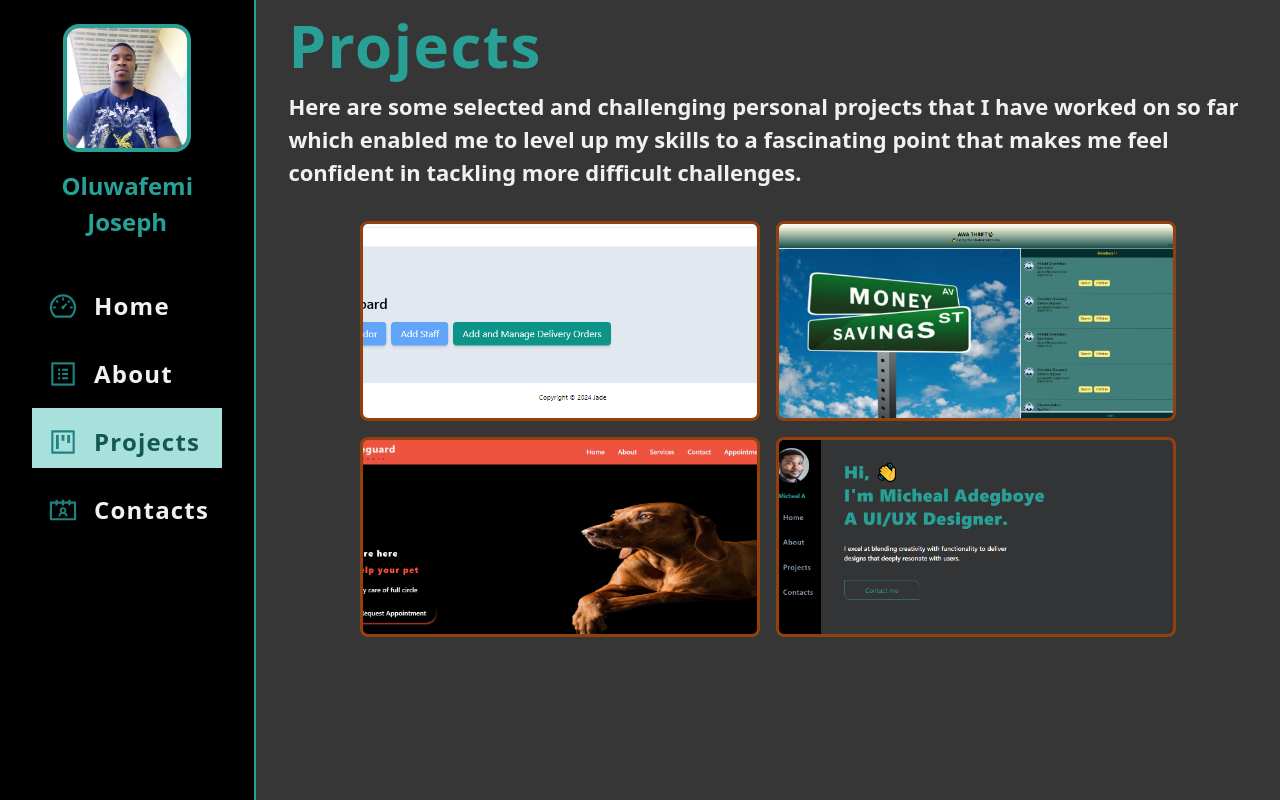
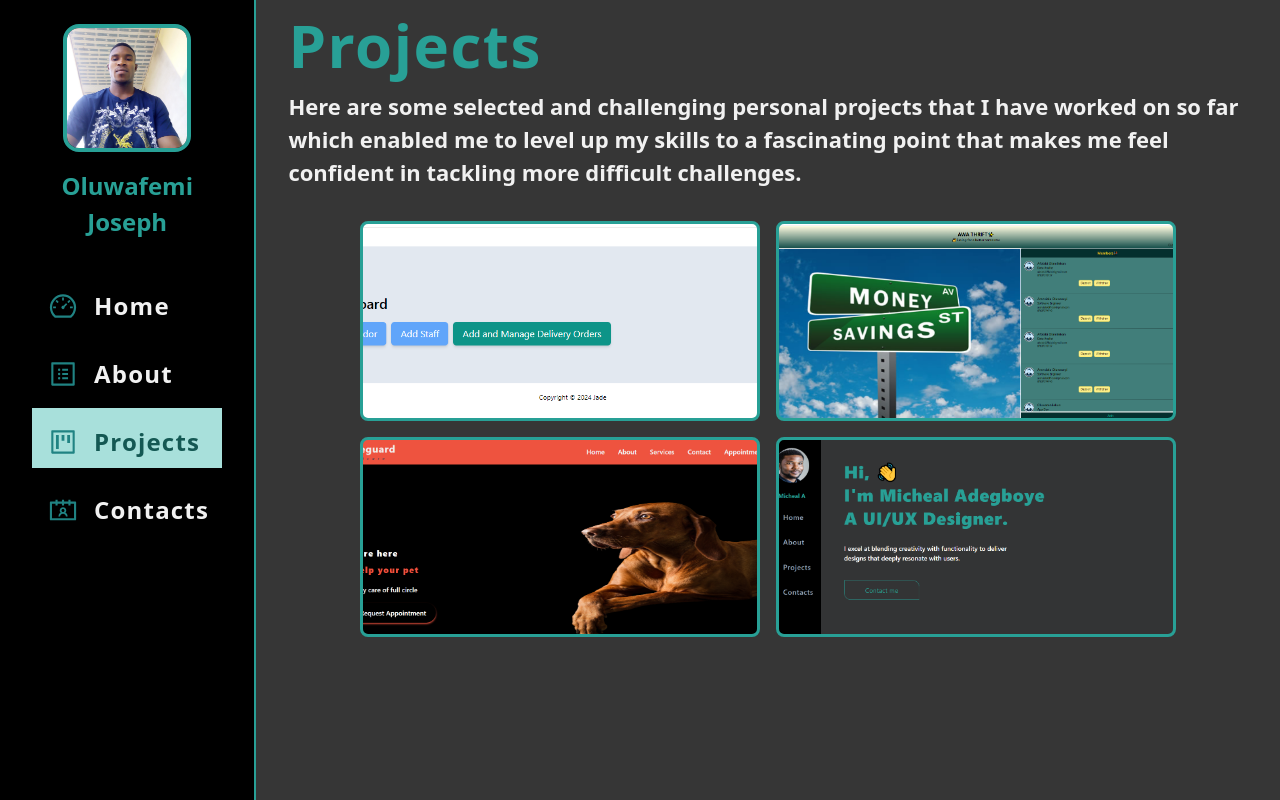
Before and after one commit to JadeDesign1/JadePort, a React (Vite) app: page /projects in a window 1280 px wide. Built offline with nearby package versions, Linux system fonts and the light colour scheme.

Commit message:
portfolio with React Router

```diff
--- a/src/portFolio2/root.jsx
+++ b/src/portFolio2/root.jsx
@@ -1,6 +1,7 @@
 import { Outlet } from "react-router-dom";
 import Sidebar from "./sidebar";
 import Header from "./Header";
+import { HiLightBulb } from "react-icons/hi2";
 
 export default function Root() {
   return (
--- a/src/portFolio2/sidebar.jsx
+++ b/src/portFolio2/sidebar.jsx
@@ -1,6 +1,7 @@
 import { Link, useLocation } from "react-router-dom";
 import { Links } from "./data";
 import "../App.css";
+import { HiLightBulb, HiOutlineWrenchScrewdriver } from "react-icons/hi2";
 
 const Sidebar = () => {
   const location = useLocation();
--- a/src/project/index.jsx
+++ b/src/project/index.jsx
@@ -36,7 +36,7 @@ const Project = () => {
               ...articleStyle,
               backgroundImage: `url(${project.img})`,
             }}
-            className="border-[3px] relative rounded-[8px] md:w-[400px] min-w-[250px] h-[200px] border-amber-800 group"
+            className="border-[3px] relative rounded-[8px] md:w-[400px] min-w-[250px] h-[200px] border-primary group"
             key={i}
             ref={ref}
             animate={control}
```
